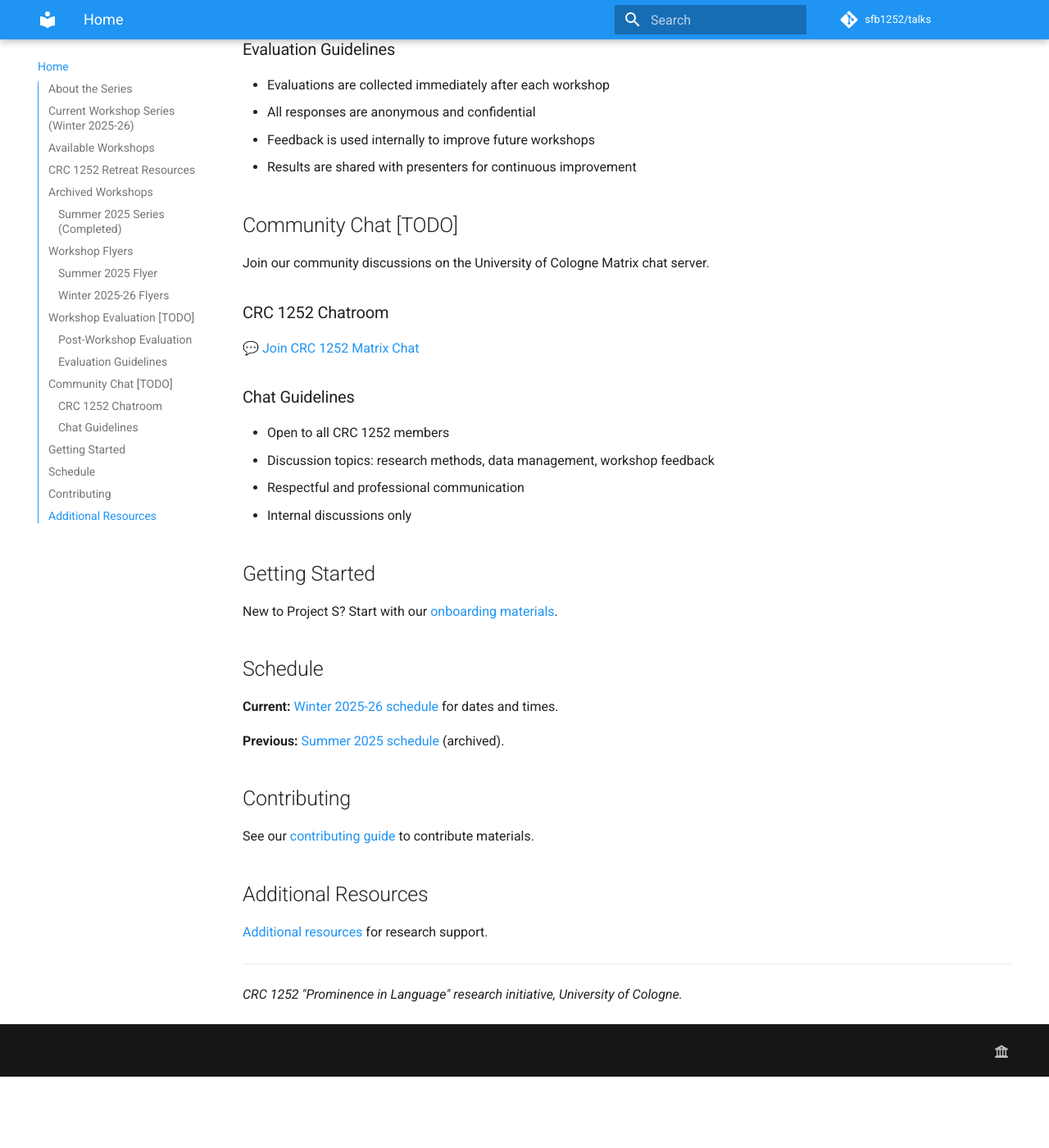
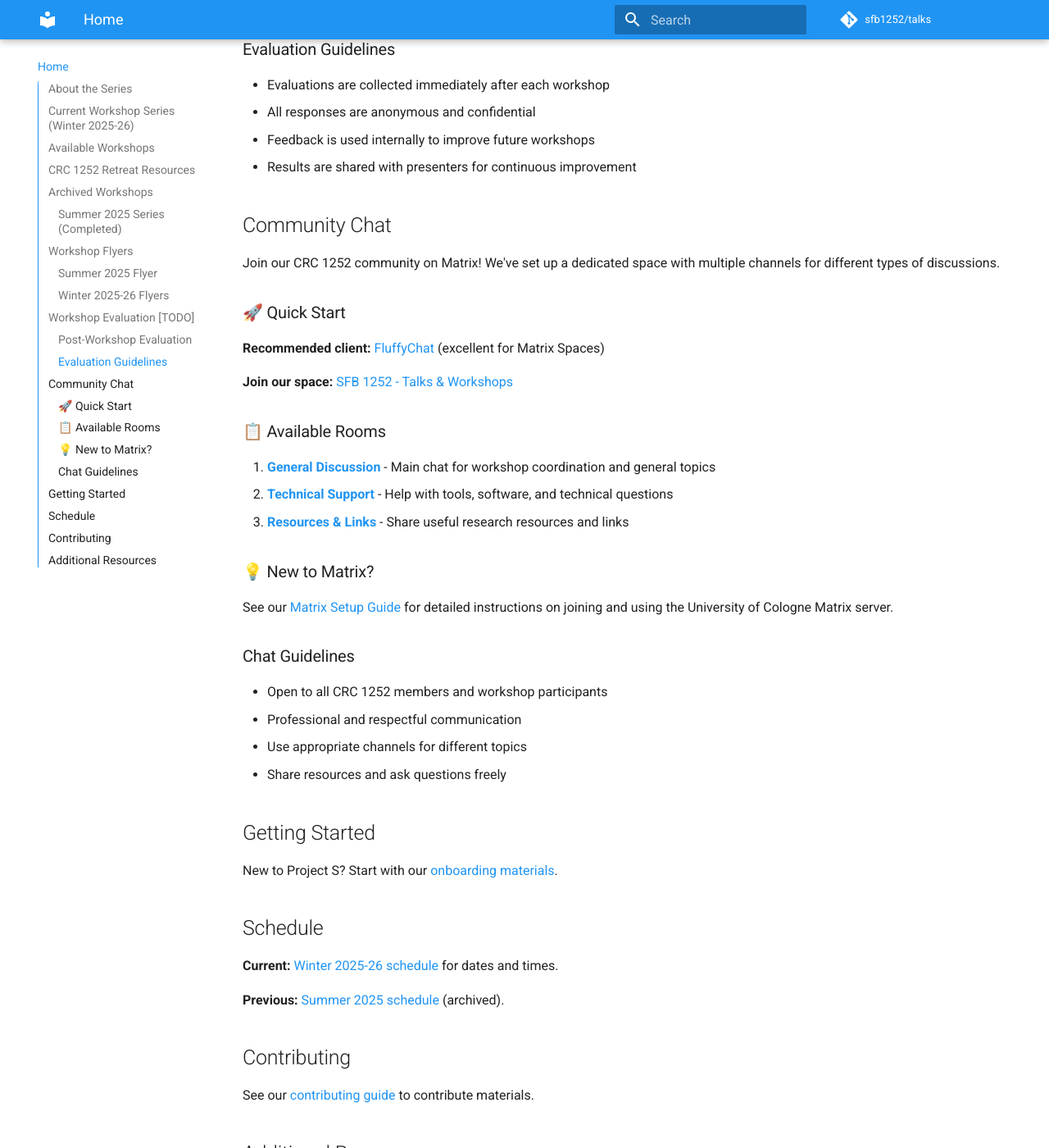
Before and after one commit to SFB1252/talks, an MkDocs documentation site: the page built from docs/index.md, in a window 1280 px wide and 1400 px high, scrolled down 3659 px. Shown: the whole window at 82% size. Built offline with MkDocs 1.6.1 and Material for MkDocs 9.7.7, drawn with Linux system fonts in a browser that asks for light colours; comment, search, counter and statistics services are not loaded; before the commit the page ends 4972 px from its top, so only the background shows below that.

Commit message:
Fix Matrix integration: Update docs/index.md with proper Matrix links and configure MkDocs to use docs directory

```diff
--- a/docs/index.md
+++ b/docs/index.md
@@ -144,18 +144,29 @@ We value your feedback to improve our workshop series. All evaluations are **int
 - Feedback is used internally to improve future workshops
 - Results are shared with presenters for continuous improvement
 
-## Community Chat [TODO]
+## Community Chat
 
-Join our community discussions on the University of Cologne Matrix chat server.
+Join our CRC 1252 community on Matrix! We've set up a dedicated space with multiple channels for different types of discussions.
 
-### CRC 1252 Chatroom
-[💬 Join CRC 1252 Matrix Chat](https://matrix.uni-koeln.de/#/#sfb1252-rdm:uni.koeln.de)
+### 🚀 Quick Start
+**Recommended client:** [FluffyChat](https://fluffychat.im) (excellent for Matrix Spaces)
+
+**Join our space:** [SFB 1252 - Talks & Workshops](https://matrix.to/#/#sfb1252-talks:uni.koeln.de)
+
+### 📋 Available Rooms
+
+1. **[General Discussion](https://matrix.to/#/#sfb1252-general:uni.koeln.de)** - Main chat for workshop coordination and general topics
+2. **[Technical Support](https://matrix.to/#/#sfb1252-tech:uni.koeln.de)** - Help with tools, software, and technical questions
+3. **[Resources & Links](https://matrix.to/#/#sfb1252-resources:uni.koeln.de)** - Share useful research resources and links
+
+### 💡 New to Matrix?
+See our [Matrix Setup Guide](matrix-space-setup.md) for detailed instructions on joining and using the University of Cologne Matrix server.
 
 ### Chat Guidelines
-- Open to all CRC 1252 members
-- Discussion topics: research methods, data management, workshop feedback
-- Respectful and professional communication
-- Internal discussions only
+- Open to all CRC 1252 members and workshop participants
+- Professional and respectful communication
+- Use appropriate channels for different topics
+- Share resources and ask questions freely
 
 ## Getting Started
 
--- a/mkdocs.yml
+++ b/mkdocs.yml
@@ -6,6 +6,9 @@ site_url: 'https://sfb1252.github.io/talks'
 # Repository information
 repo_url: 'https://github.com/sfb1252/talks'
 repo_name: 'sfb1252/talks'
+
+# Documentation directory
+docs_dir: 'docs'
 
 # Theme configuration
 theme:
```
